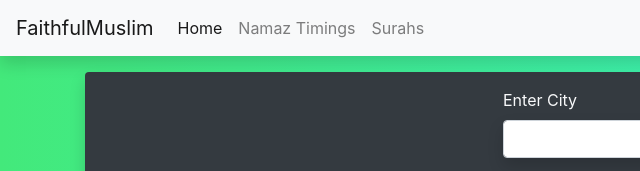
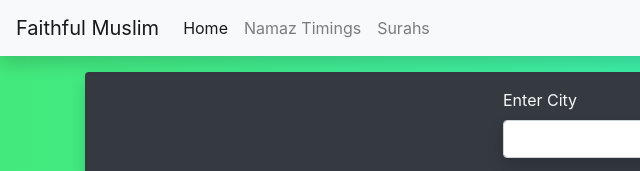
Before and after one commit to FardinKhan5/FaithfulMuslim, a plain HTML site: page index.html in a window 1280 px wide. Shown: the top 171 px of the page, 0-640 px from the left. Drawn offline with nearby package versions, Linux system fonts and the light colour scheme; no server answers.

Commit message:
Update index.html

```diff
--- a/index.html
+++ b/index.html
@@ -13,7 +13,7 @@
   <link rel="stylesheet" href="https://cdn.jsdelivr.net/npm/bootstrap@4.4.1/dist/css/bootstrap.min.css"
     integrity="sha384-Vkoo8x4CGsO3+Hhxv8T/Q5PaXtkKtu6ug5TOeNV6gBiFeWPGFN9MuhOf23Q9Ifjh" crossorigin="anonymous">
 
-  <title>FaithfulMuslim</title>
+  <title>Faithful Muslim</title>
   <style>
     .ch {
       text-decoration: none;
@@ -36,7 +36,7 @@
     <span class="navbar-brand mb-0 h1">Nek Muslim</span>
   </nav> -->
   <nav class="navbar navbar-expand-lg navbar-light bg-light shadow">
-    <a class="navbar-brand" href=".">FaithfulMuslim</a>
+    <a class="navbar-brand" href=".">Faithful Muslim</a>
     <button class="navbar-toggler" type="button" data-toggle="collapse" data-target="#navbarSupportedContent" aria-controls="navbarSupportedContent" aria-expanded="false" aria-label="Toggle navigation">
       <span class="navbar-toggler-icon"></span>
     </button>
```
